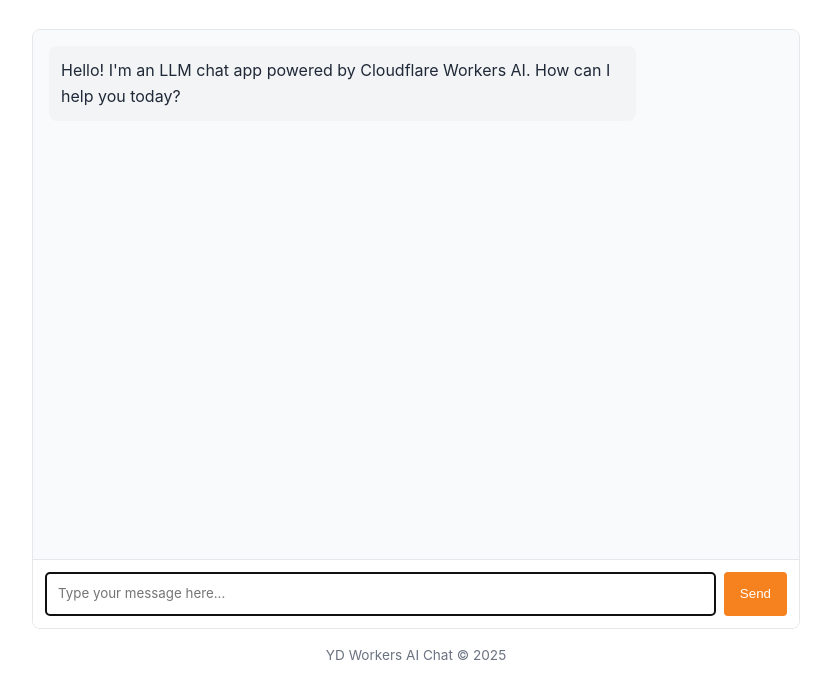
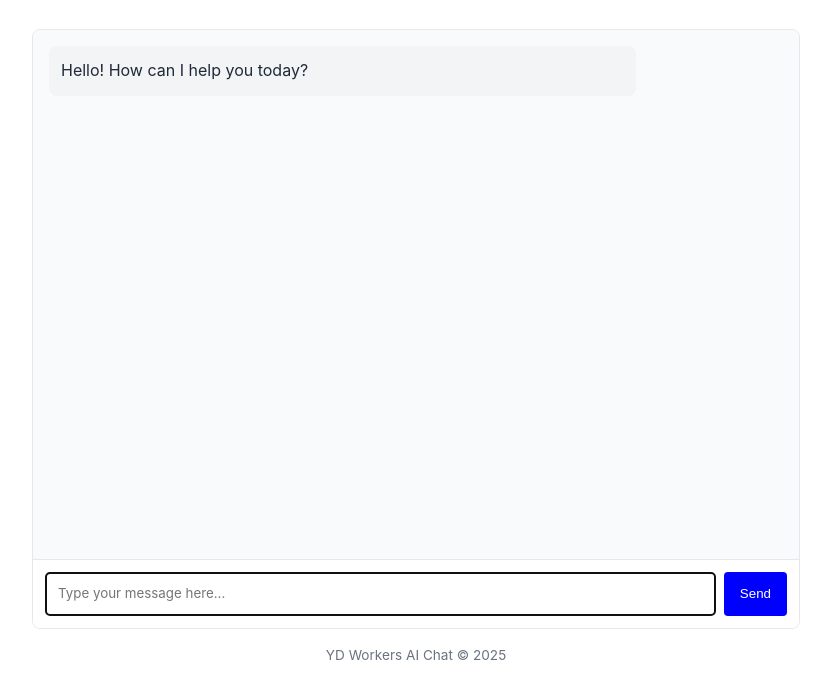
Before and after one commit to ydagorne/llm-chat-app-template, a website: page public/index.html in a window 1280 px wide. Shown: the part 116-800 px from the top of the page, without its empty margins (224-1055 px from the left). Drawn offline with Linux system fonts and the light colour scheme.

Commit message:
Update index.html

```diff
--- a/public/index.html
+++ b/public/index.html
@@ -6,7 +6,7 @@
     <title>Chat App</title>
     <style>
       :root {
-        --primary-color: #f6821f;
+        --primary-color: blue;
         --primary-hover: #e67e22;
         --light-bg: #f9fafb;
         --border-color: #e5e7eb;
@@ -146,7 +146,7 @@
       <div id="chat-messages" class="chat-messages">
         <div class="message assistant-message">
           <p>
-            Hello! I'm an LLM chat app powered by Cloudflare Workers AI. How can
+            Hello! How can
             I help you today?
           </p>
         </div>
```
